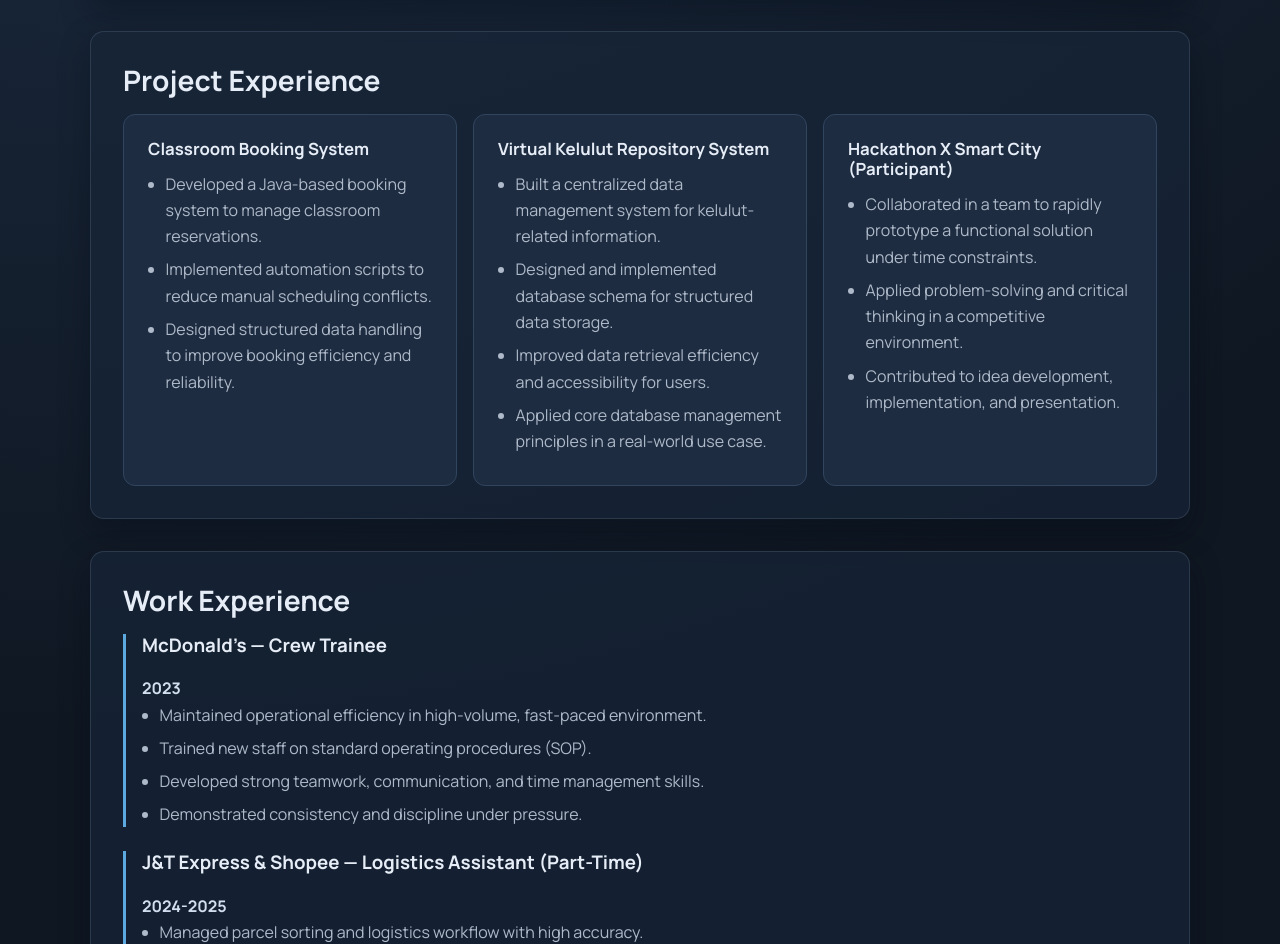
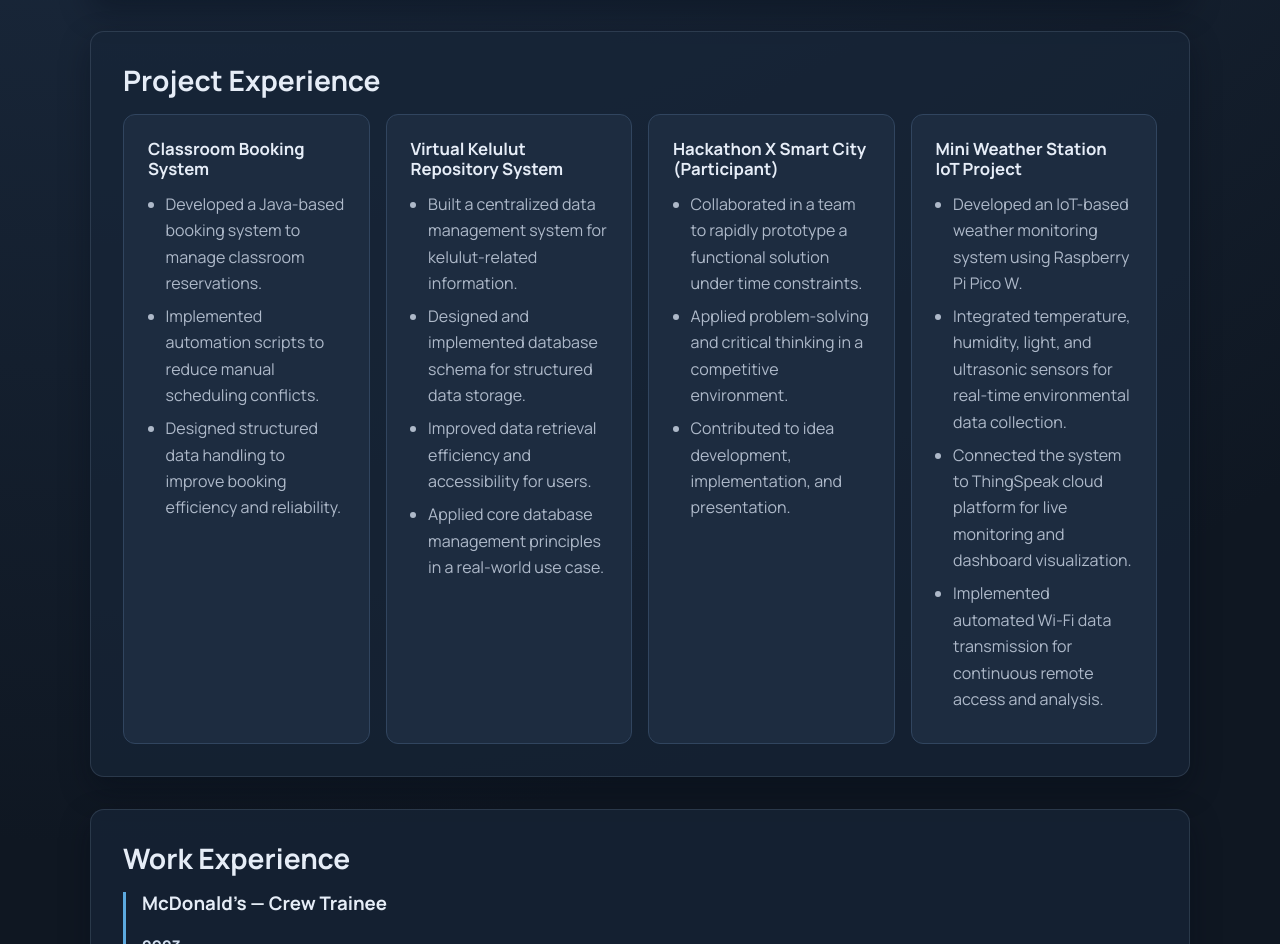
Before and after one commit to aezmine/aezmine.github.io, a plain HTML site: page index.html in a window 1280 px wide. Shown: the part 1192-2136 px from the top of the page. Drawn offline with Linux system fonts and the light colour scheme.

Commit message:
Update index.html

```diff
--- a/index.html
+++ b/index.html
@@ -111,6 +111,15 @@
                         <li>Contributed to idea development, implementation, and presentation.</li>
                     </ul>
                 </article>
+                <article class="project-card">
+    <h3>Mini Weather Station IoT Project</h3>
+    <ul class="stack-list">
+        <li>Developed an IoT-based weather monitoring system using Raspberry Pi Pico W.</li>
+        <li>Integrated temperature, humidity, light, and ultrasonic sensors for real-time environmental data collection.</li>
+        <li>Connected the system to ThingSpeak cloud platform for live monitoring and dashboard visualization.</li>
+        <li>Implemented automated Wi-Fi data transmission for continuous remote access and analysis.</li>
+    </ul>
+</article>
             </div>
         </section>
 
```
